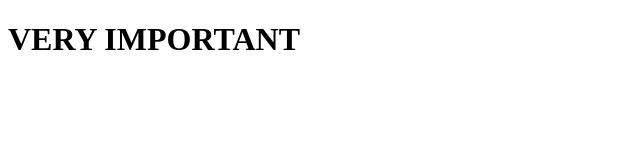
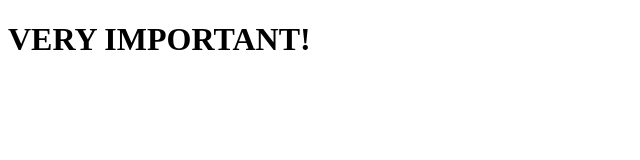
Before and after one commit to kislay960/My-Portfolio, a plain HTML site: page by_master.html in a window 1280 px wide. Shown: the full height of the page, 0-640 px from the left. Drawn offline with Linux system fonts and the light colour scheme.

Commit message:
Updated master

```diff
--- a/by_master.html
+++ b/by_master.html
@@ -7,6 +7,6 @@
     <title>Document</title>
 </head>
 <body>
-    <h1>VERY IMPORTANT</h1>
+    <h1>VERY IMPORTANT!</h1>
 </body>
 </html>
```
